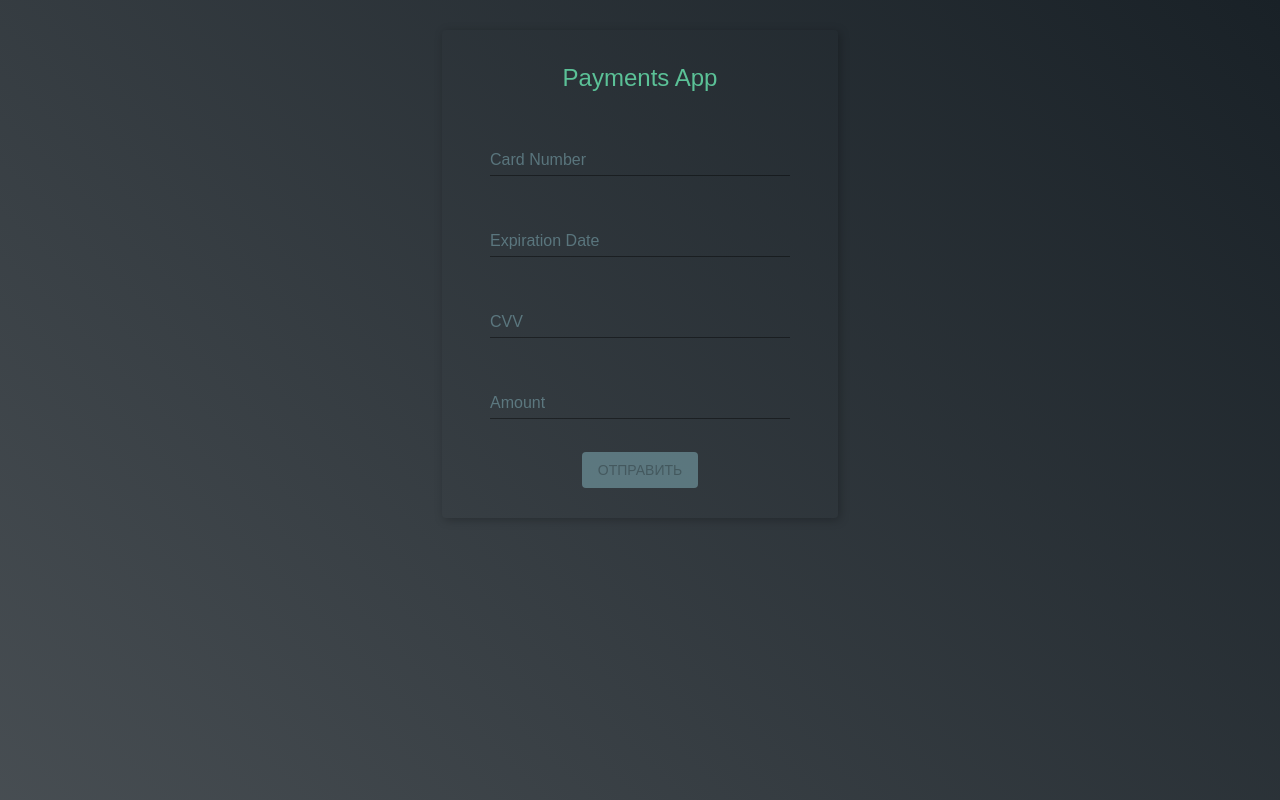
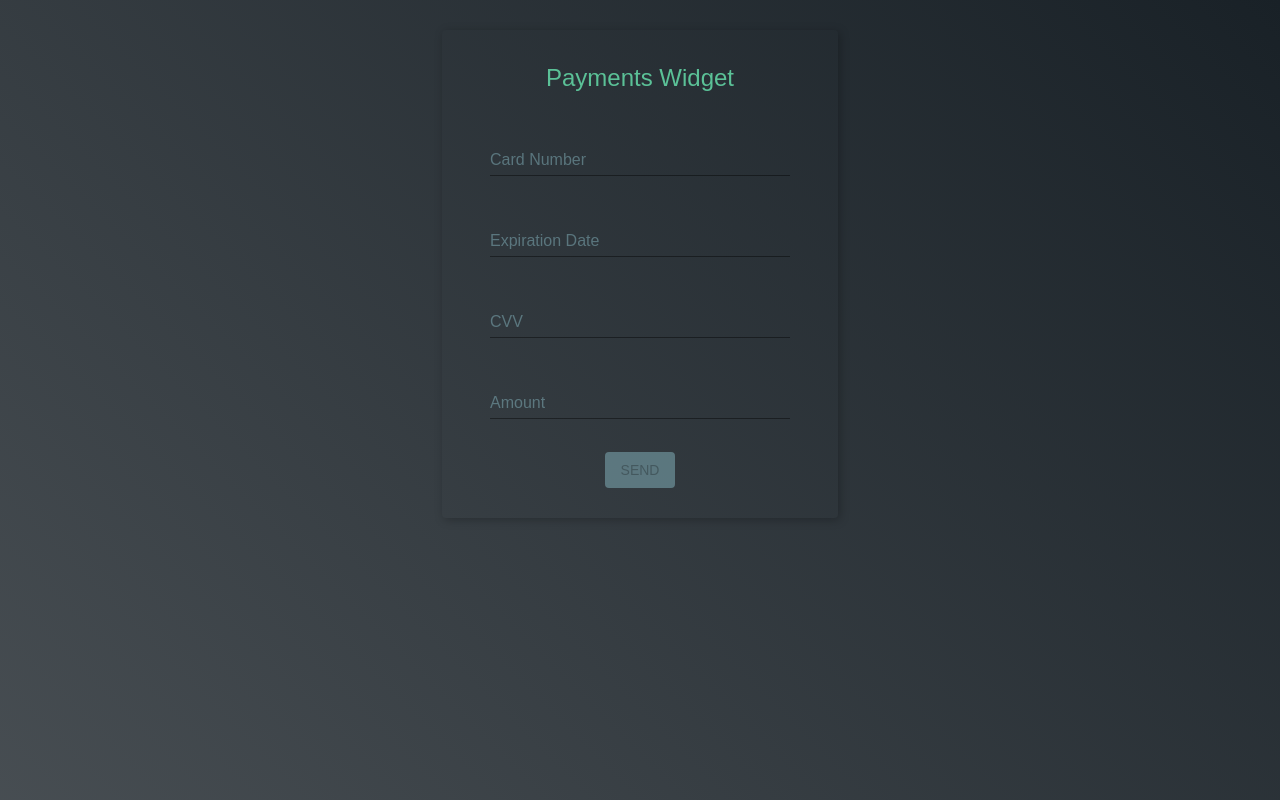
Before and after one commit to RuslanLaptev98/payments-widget, a Next.js app: page / in a window 1280 px wide. Built offline with nearby package versions, Linux system fonts and the light colour scheme; a web font is replaced by a local one.

Commit message:
#354: PaymentsWidget refactoring

```diff
--- a/features/PaymentsWidget/PaymentsWidget.module.css
+++ b/features/PaymentsWidget/PaymentsWidget.module.css
@@ -1,7 +1,3 @@
-.container {
-  height: 100vh;
-  padding-top: 30px;
-}
 .card {
   padding: 30px 0;
   border-radius: 4px;
--- a/features/PaymentsWidget/PaymentsWidget.tsx
+++ b/features/PaymentsWidget/PaymentsWidget.tsx
@@ -44,9 +44,9 @@ const PaymentsWidget: React.FC = () => {
 
   return (
     <ThemeProvider theme={customTheme}>
-      <Container maxWidth='xs' className={styles.container}>
-        <div className={styles.card}>
-          <Typography className={styles.title}>Payments App</Typography>
+      <Container maxWidth='xs'>
+        <section className={styles.card}>
+          <Typography className={styles.title}>Payments Widget</Typography>
           <Formik
             initialValues={{ ...formikInitialValues }}
             validationSchema={validationSchema}
@@ -76,7 +76,7 @@ const PaymentsWidget: React.FC = () => {
                   <CustomInput name='amount' label='Amount' />
 
                   <CustomButton
-                    title='отправить'
+                    title='send'
                     disabled={
                       props.dirty &&
                       props.isValid &&
@@ -91,7 +91,7 @@ const PaymentsWidget: React.FC = () => {
               );
             }}
           </Formik>
-        </div>
+        </section>
 
         <CustomSnackbar
           open={toastOpen}
--- a/styles/globals.css
+++ b/styles/globals.css
@@ -19,4 +19,6 @@ a {
 
 .app {
   background: linear-gradient(45deg, rgba(25, 33, 39, 0.8), #192127);
+  height: 100vh;
+  padding: 30px 0;
 }
```
